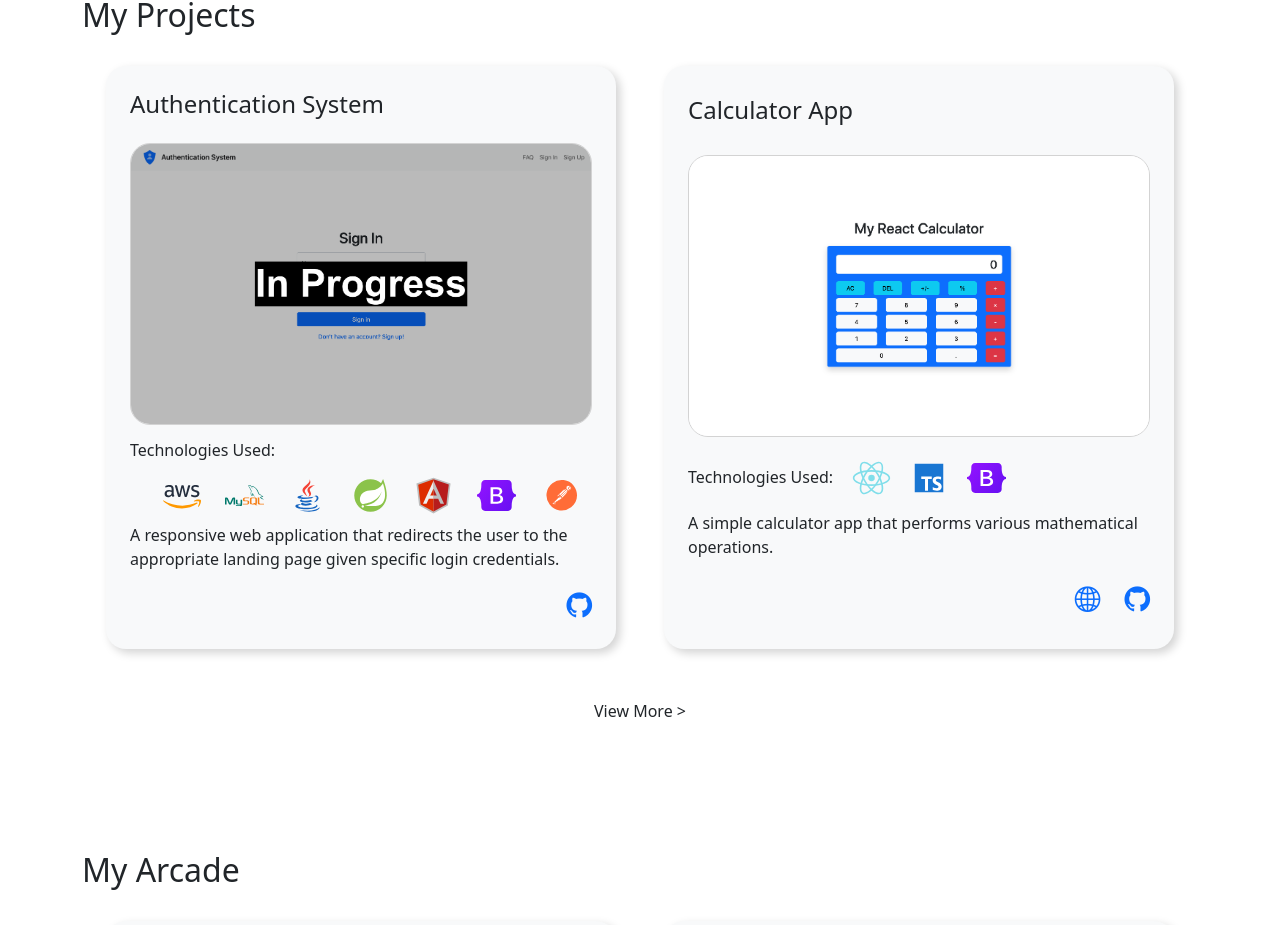
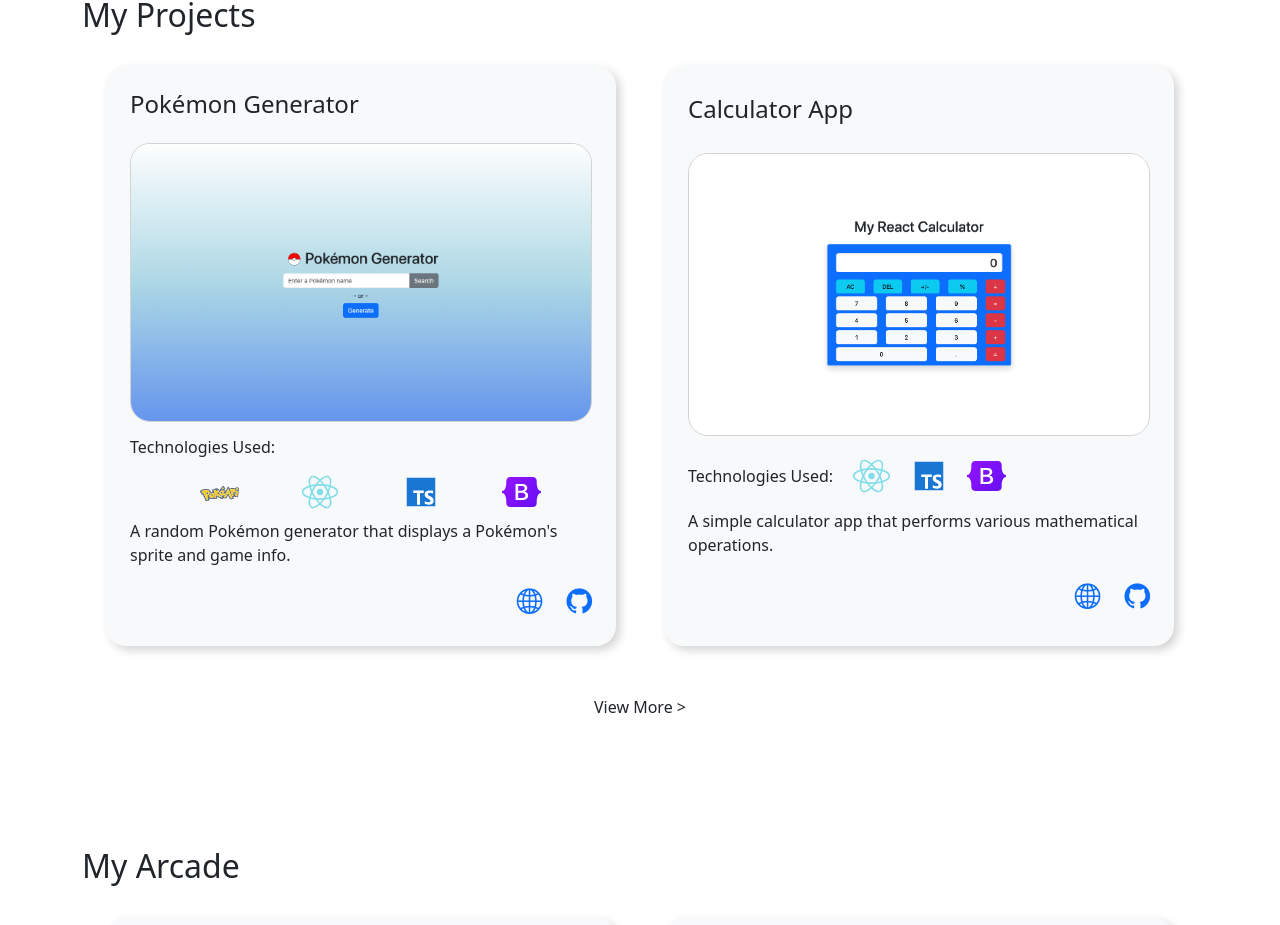
Before and after one commit to vichdz97/Website, an Angular app: page /#/home in a window 1280 px wide. Shown: the part 2146-3071 px from the top of the page. Built offline with nearby package versions, Linux system fonts and the light colour scheme.

Commit message:
hiding auth sys project since in-progress

```diff
--- a/src/app/pages/home/home.component.ts
+++ b/src/app/pages/home/home.component.ts
@@ -41,14 +41,14 @@ export class HomeComponent {
 
     projects = [
         {
-            title: "Authentication System",
-            img: "authsys-progress.png",
-            tech: ["aws", "mysql", "java", "spring-boot", "angular", "bootstrap", "postman"],
-            description: `A responsive web application that redirects the user
-                        to the appropriate landing page given specific login credentials.`,
-            // url: "http://authentication-system.s3-website.us-east-2.amazonaws.com/#/login",
-            github: "https://github.com/vichdz97/Authentication-System"
-        },
+            title: "Pokémon Generator",
+            img: "pokemon.png",
+            tech: ["pokeapi", "react", "typescript", "bootstrap"],
+            description: `A random Pokémon generator that displays a Pokémon's sprite
+                          and game info.`,
+            url: "https://pokemon-generator.victor-jr.com",
+            github: "https://github.com/vichdz97/pokemon-generator"
+          },
         {
             title: "Calculator App",
             img: "calculator.png",
--- a/src/app/pages/projects/projects.component.ts
+++ b/src/app/pages/projects/projects.component.ts
@@ -9,15 +9,6 @@ import { Title } from '@angular/platform-browser';
 export class ProjectsComponent {
 
   projects = [
-    {
-      title: "Authentication System",
-      img: "authsys-progress.png",
-      tech: ["aws", "mysql", "java", "spring-boot", "angular", "bootstrap", "postman"],
-      description: `A responsive web application that redirects the user
-                    to the appropriate landing page given specific login credentials.`,
-      // url: "http://authentication-system.s3-website.us-east-2.amazonaws.com/#/login",
-      github: "https://github.com/vichdz97/Authentication-System"
-    },
     {
       title: "Pokémon Generator",
       img: "pokemon.png",
@@ -35,6 +26,15 @@ export class ProjectsComponent {
                     mathematical operations.`,
       url: "https://calculator-app.victor-jr.com",
       github: "https://github.com/vichdz97/react-calculator"
+    },
+    {
+      title: "Authentication System",
+      img: "authsys-progress.png",
+      tech: ["aws", "mysql", "java", "spring-boot", "angular", "bootstrap", "postman"],
+      description: `A responsive web application that redirects the user
+                    to the appropriate landing page given specific login credentials.`,
+      // url: "http://authentication-system.s3-website.us-east-2.amazonaws.com/#/login",
+      github: "https://github.com/vichdz97/Authentication-System"
     }
   ];
 
```
